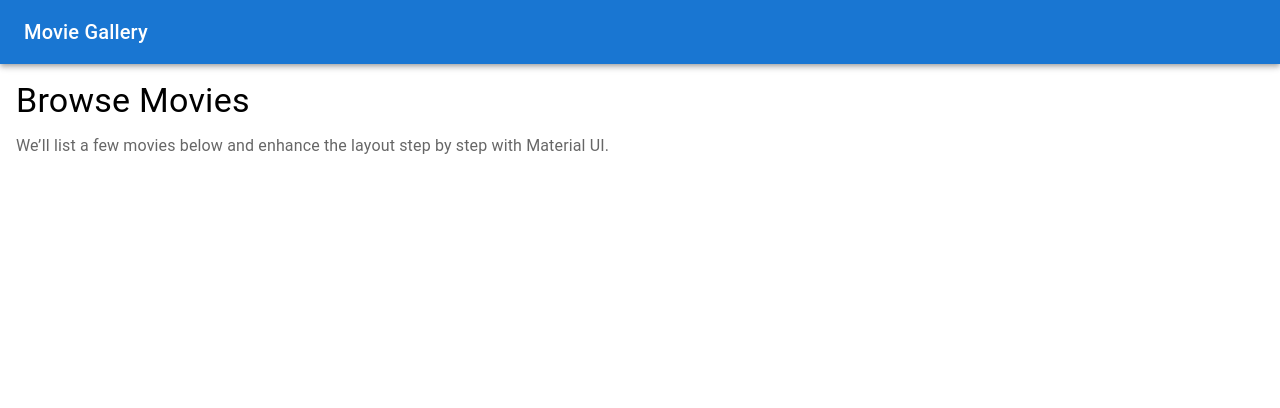
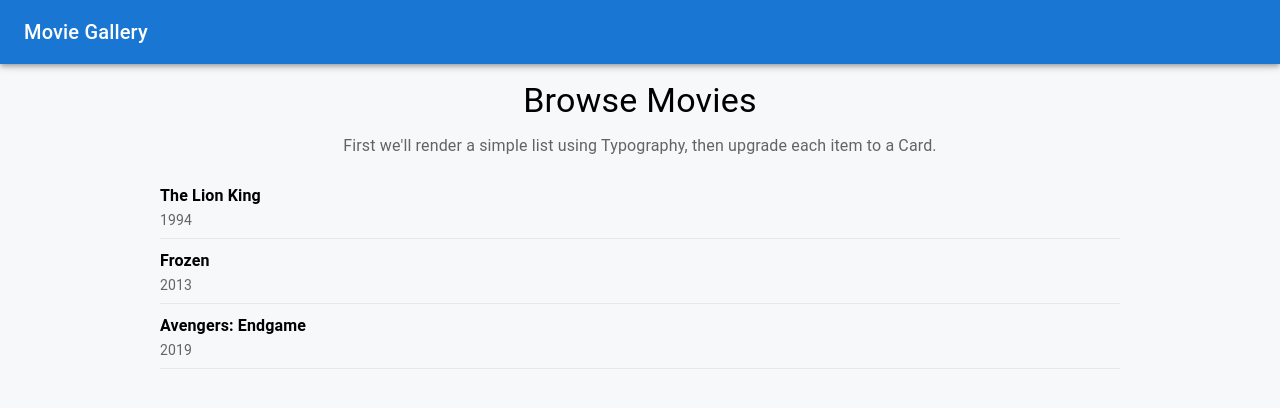
Before and after one commit to theyoungmaker/web-intermediate-project, a React (Create React App) app: page / in a window 1280 px wide. Shown: the top 408 px of the page. Built offline with nearby package versions, Linux system fonts and the light colour scheme.

Commit message:
List of movies without movie card

```diff
--- a/src/App.js
+++ b/src/App.js
@@ -1,24 +1,51 @@
 import React from "react";
-import { AppBar, Toolbar, Typography } from "@mui/material";
+import { AppBar, Toolbar, Typography, Box } from "@mui/material";
+
+// Keep the data minimal for now
+const MOVIES = [
+  { imdbId: "tt0110357", title: "The Lion King", year: 1994 },
+  { imdbId: "tt2294629", title: "Frozen", year: 2013 },
+  { imdbId: "tt4154796", title: "Avengers: Endgame", year: 2019 },
+];
 
 export default function App() {
   return (
-    <>
+    <Box sx={{ bgcolor: "#f7f8fa", minHeight: "100vh" }}>
       <AppBar position="static">
         <Toolbar>
           <Typography variant="h6">Movie Gallery</Typography>
         </Toolbar>
       </AppBar>
 
-      <div style={{ padding: 16 }}>
+      <Box
+        component="main"
+        sx={{ maxWidth: 960, mx: "auto", p: 2, textAlign: "center" }}
+      >
         <Typography variant="h4" gutterBottom>
           Browse Movies
         </Typography>
-        <Typography variant="body1" color="text.secondary">
-          We’ll list a few movies below and enhance the layout step by step with
-          Material UI.
+        <Typography variant="body1" color="text.secondary" sx={{ mb: 2 }}>
+          First we'll render a simple list using Typography, then upgrade each
+          item to a Card.
         </Typography>
-      </div>
-    </>
+
+        {/* Simple text list */}
+        <Box aria-label="movie list" textAlign="left">
+          {MOVIES.map((m) => (
+            <Box
+              key={m.imdbId}
+              sx={{ py: 1, borderBottom: "1px solid #e5e7eb" }}
+            >
+              <Typography variant="subtitle1" sx={{ fontWeight: 700 }}>
+                {m.title}
+              </Typography>
+              <Typography variant="body2" color="text.secondary">
+                {m.year}
+              </Typography>
+            </Box>
+          ))}
+        </Box>
+      </Box>
+    </Box>
   );
 }
```
